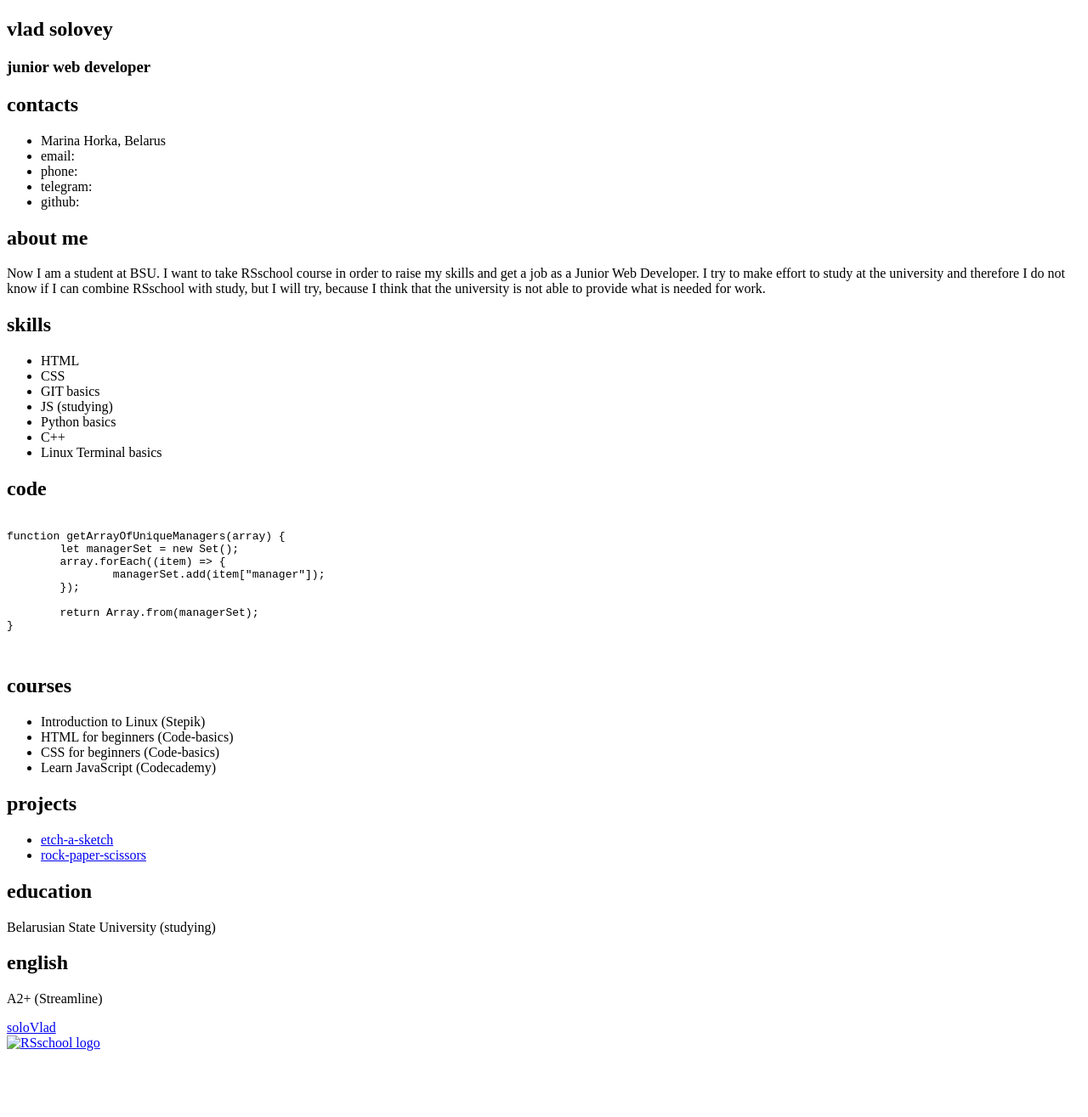
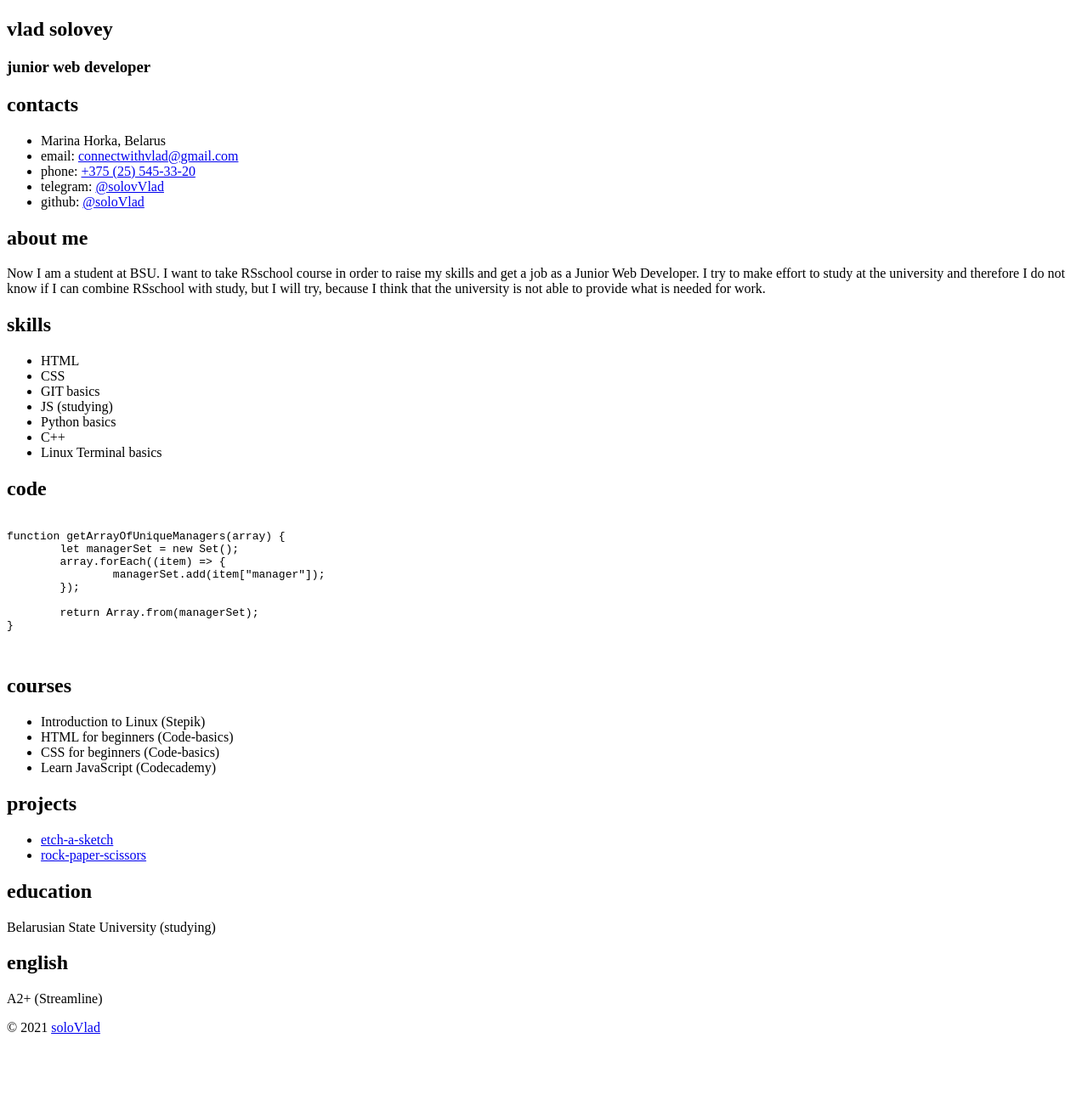
Before and after one commit to soloVlad/rsschool-cv, a plain HTML site: page index.html in a window 1280 px wide. Shown: the part 639-1954 px from the top of the page at 85% size. Before the commit the page ends 1884 px from the top, so only its background shows below. Drawn offline with Linux system fonts and the light colour scheme.

Commit message:
feat: add all links and minor changes

```diff
--- a/index.html
+++ b/index.html
@@ -43,19 +43,25 @@
 				</li>
 				<li class="section-item">
 					<span class="section-item-name">email:</span>
-					<a href="#" class="section-item-link"></a>
+					<a href="mailto:connectwithvlad@gmail.com" class="section-item-link">
+						connectwithvlad@gmail.com
+					</a>
 				</li>
 				<li class="section-item">
 					<span class="section-item-name">phone:</span>
-					<a href="#" class="section-item-link"></a>
+					<a href="tel:+375255453320" class="section-item-link">+375 (25) 545-33-20</a>
 				</li>
 				<li class="section-item">
 					<span class="section-item-name">telegram:</span>
-					<a href="#" class="section-item-link"></a>
+					<a href="https://telegram.me/solovVlad" class="section-item-link">
+						@solovVlad
+					</a>
 				</li>
 				<li class="section-item">
 					<span class="section-item-name">github:</span>
-					<a href="#" class="section-item-link"></a>
+					<a href="https://github.com/soloVlad" class="section-item-link">
+						@soloVlad
+					</a>
 				</li>
 			</ul>
 		</section>
@@ -136,11 +142,11 @@ function getArrayOfUniqueManagers(array) {
 
 	<footer class="footer">
 		<div class="footer-rights">
-			<span class="footer-copyright"></span>
+			<span class="footer-copyright">&copy 2021</span>
 			<a href="https://github.com/soloVlad" class="footer-link">soloVlad</a>
 		</div>
 		<a href="https://rs.school/js/">
-			<img src="" alt="RSschool logo" class="footer-rs-logo">
+			<img src="assets/svg/rss.svg" alt="RSschool logo" class="footer-rs-logo">
 		</a>
 	</footer>
 </body>
```
